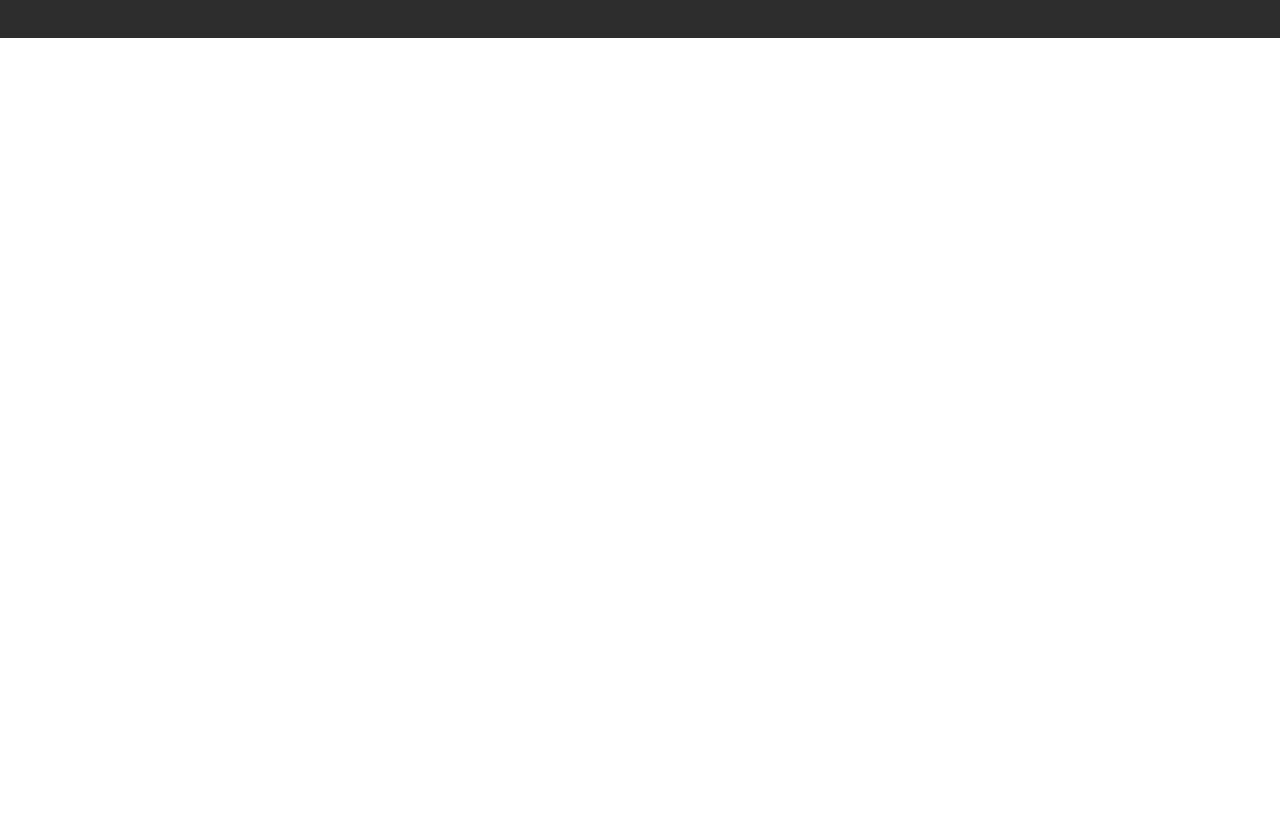
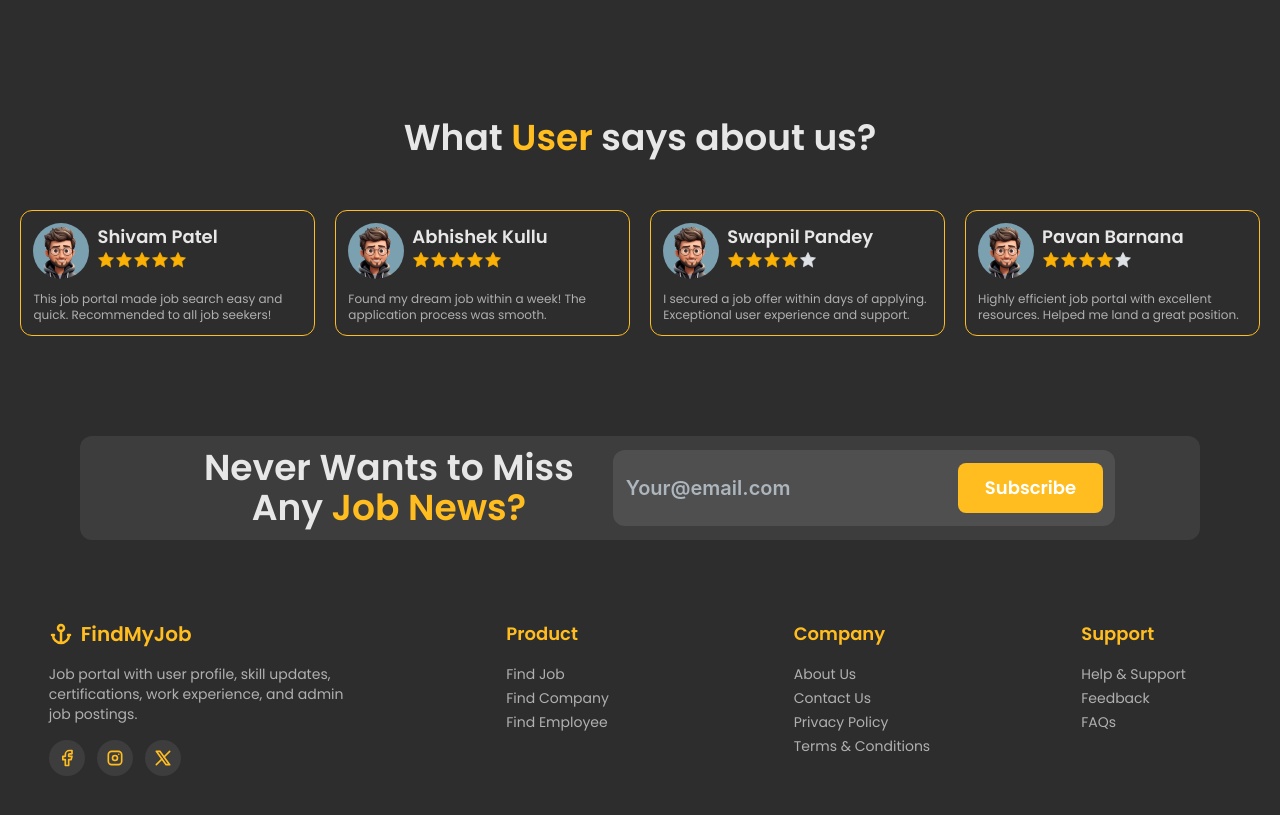
Before and after one commit to ThinukaVinjaya/job-portal, a React (Create React App) app: page / in a window 1280 px wide. Shown: the part 1795-2610 px from the top of the page. Before the commit the page ends 1833 px from the top, so only its background shows below. Built offline with nearby package versions, Linux system fonts and the light colour scheme.

Commit message:
make subscribe and footer

```diff
--- /dev/null
+++ b/src/Footer/Footer.tsx
@@ -0,0 +1,54 @@
+import React from 'react';
+import { IconAnchor, IconBrandFacebook, IconBrandInstagram, IconBrandX } from '@tabler/icons-react';
+import { footerLinks } from '../Data/Data';
+
+const Footer = () => {
+  return (
+    <div className="mt-20 pb-10 flex flex-wrap gap-10 justify-around">
+
+      {/* Left Section */}
+      <div className="w-full md:w-1/4 flex flex-col gap-4">
+        <div className="flex gap-2 items-center text-bright-sun-400">
+          <IconAnchor className="h-6 w-6" stroke={2.5} />
+          <div className="text-xl font-semibold">FindMyJob</div>
+        </div>
+
+        <p className="text-sm text-mine-shaft-300">
+          Job portal with user profile, skill updates, certifications, work experience, and admin job postings.
+        </p>
+
+        {/* Social Icons */}
+        <div className="flex gap-3 text-bright-sun-400">
+          {[IconBrandFacebook, IconBrandInstagram, IconBrandX].map((Icon, i) => (
+            <div
+              key={i}
+              className="bg-mine-shaft-900 p-2 rounded-full cursor-pointer transition hover:bg-mine-shaft-700"
+            >
+              <Icon size={20} />
+            </div>
+          ))}
+        </div>
+      </div>
+
+      {/* Footer Links */}
+      {footerLinks.map((item, idx) => (
+        <div key={idx} className="min-w-[150px]">
+          <div className="text-lg font-semibold mb-4 text-bright-sun-400">
+            {item.title}
+          </div>
+
+          {item.links.map((link, i) => (
+            <div
+              key={i}
+              className="text-mine-shaft-300 text-sm cursor-pointer mb-1 transition duration-300 hover:text-bright-sun-400 hover:translate-x-2"
+            >
+              {link}
+            </div>
+          ))}
+        </div>
+      ))}
+    </div>
+  );
+};
+
+export default Footer;
--- /dev/null
+++ b/src/LoadingPage/Subscribe.tsx
@@ -0,0 +1,31 @@
+import { Button, TextInput } from '@mantine/core';
+import React from 'react';
+
+const Subscribe = () => {
+  return (
+    <div className="mt-20 flex items-center bg-mine-shaft-900  mx-20 py-3 rounded-xl justify-center">
+      <div className="text-4xl w-2/5 text-center font-semibold text-mine-shaft-100">
+        Never Wants to Miss <p>Any <span className="text-bright-sun-400">Job News?</span></p>
+      </div>
+
+      <div className="flex gap-4 rounded-xl bg-mine-shaft-700 px-3 py-2 items-center">
+        <TextInput
+          className="[&_input]:text-mine-shaft-100 font-semibold"
+          variant="unstyled"
+          placeholder="Your@email.com"
+          size="xl"
+        />
+        <Button
+          className="!rounded-lg"
+          size="lg"
+          color="bright-sun.4"
+          variant="filled"
+        >
+          Subscribe
+        </Button>
+      </div>
+    </div>
+  );
+};
+
+export default Subscribe;
--- /dev/null
+++ b/src/LoadingPage/Testimonials.tsx
@@ -0,0 +1,31 @@
+import { Avatar, Rating } from '@mantine/core';
+import React from 'react'
+import Avatar0 from "../assets/avatar.png";
+import { testimonials } from '../Data/Data';
+
+
+const Testimonials = () => {
+    return (
+        <div className="mt-20 pb-5">
+            <div className="text-4xl text-center font-semibold mb-3 text-mine-shaft-100">
+                What <span className="text-bright-sun-400">User</span> says about us?
+            </div>
+            <div className='flex justify-evenly'>
+            {
+                testimonials.map((data, index) => <div key={index} className='flex flex-col gap-3 w-[23%] border-bright-sun-400 p-3 border rounded-xl mt-10'>
+                    <div className='flex gap-2 item-center'>
+                        <Avatar className='!h-14 !w-14' src={Avatar0} alt="it's me" />
+                        <div>
+                            <div className='text-lg text-mine-shaft-100 font-semibold'>{data.name}</div>
+                            <Rating value={data.rating} fractions={2} readOnly />
+                        </div>
+                    </div>
+                    <div className='text-xs text-mine-shaft-300'>{data.testimonial}</div>
+                </div>)
+            }
+            </div>
+        </div>
+    )
+}
+
+export default Testimonials;
--- a/src/Pages/HomePage.tsx
+++ b/src/Pages/HomePage.tsx
@@ -1,7 +1,10 @@
+import Footer from "../Footer/Footer";
 import Header from "../Header/Header";
 import Companies from "../LoadingPage/Companies";
 import DreamJob from "../LoadingPage/DreamJob";
 import JobCategory from "../LoadingPage/JobCategory";
+import Subscribe from "../LoadingPage/Subscribe";
+import Testimonials from "../LoadingPage/Testimonials";
 import Working from "../LoadingPage/Working";
 
 const HomePage = () => {
@@ -12,6 +15,9 @@ const HomePage = () => {
          <Companies/>
          <JobCategory/>
          <Working/>
+         <Testimonials/>
+         <Subscribe/>
+         <Footer />
       </div>
 
    )
```
